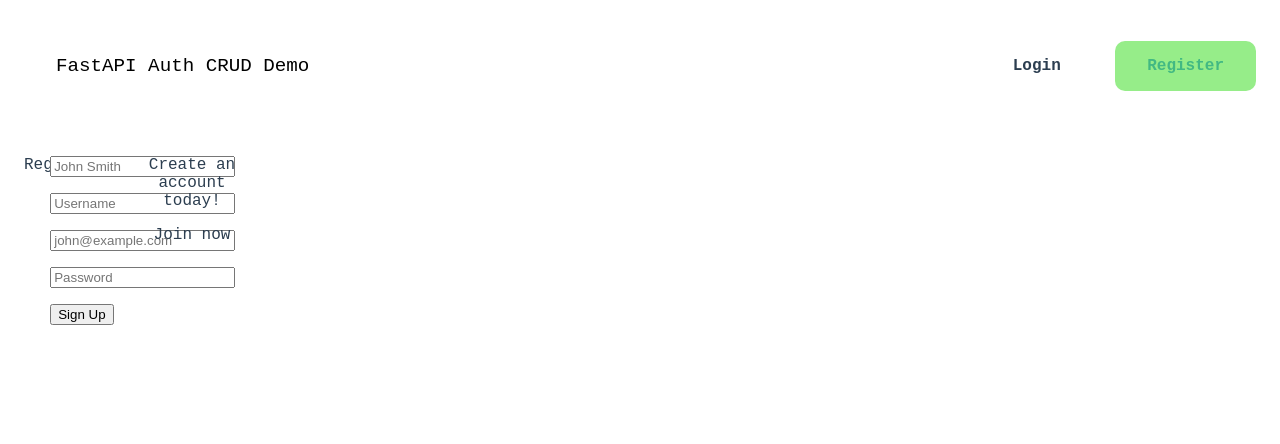
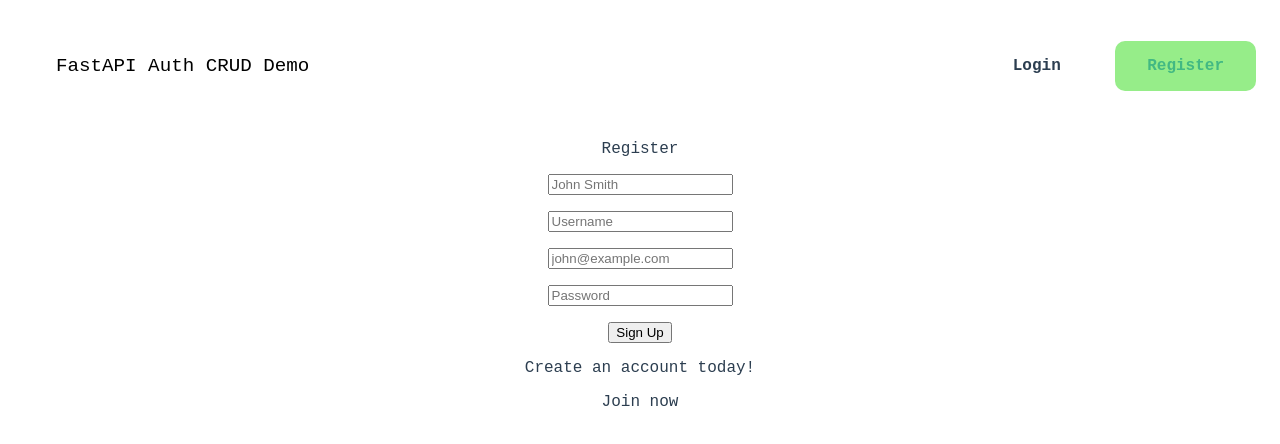
Before and after one commit to RNubla/FastAPI-Auth-CRUD, a Vue app in the folder frontend/: page /register in a window 1280 px wide. Shown: the top 444 px of the page. Built offline with nearby package versions, Linux system fonts and the light colour scheme.

Commit message:
fixed layout

```diff
--- a/frontend/src/components/LoginRegistration/Login.vue
+++ b/frontend/src/components/LoginRegistration/Login.vue
@@ -1,6 +1,6 @@
 <template>
-  <div class="grid grid-flow-row shadow-lg sm:grid-flow-col">
-      <div class="grid grid-flow-row">
+  <div class="container">
+      <div class="">
           <div class="m-4 pt-8">
               <p class="text-center font-extrabold text-3xl ">Login</p>
             </div>
--- a/frontend/src/components/LoginRegistration/Register.vue
+++ b/frontend/src/components/LoginRegistration/Register.vue
@@ -1,6 +1,6 @@
 <template>
-  <div class="grid grid-flow-row shadow-lg sm:grid-flow-col">
-      <div class="grid grid-flow-row">
+  <div class="container">
+      <div class="">
           <div class="m-4 pt-8">
               <p class="text-center font-extrabold text-3xl ">Register</p>
             </div>
```
